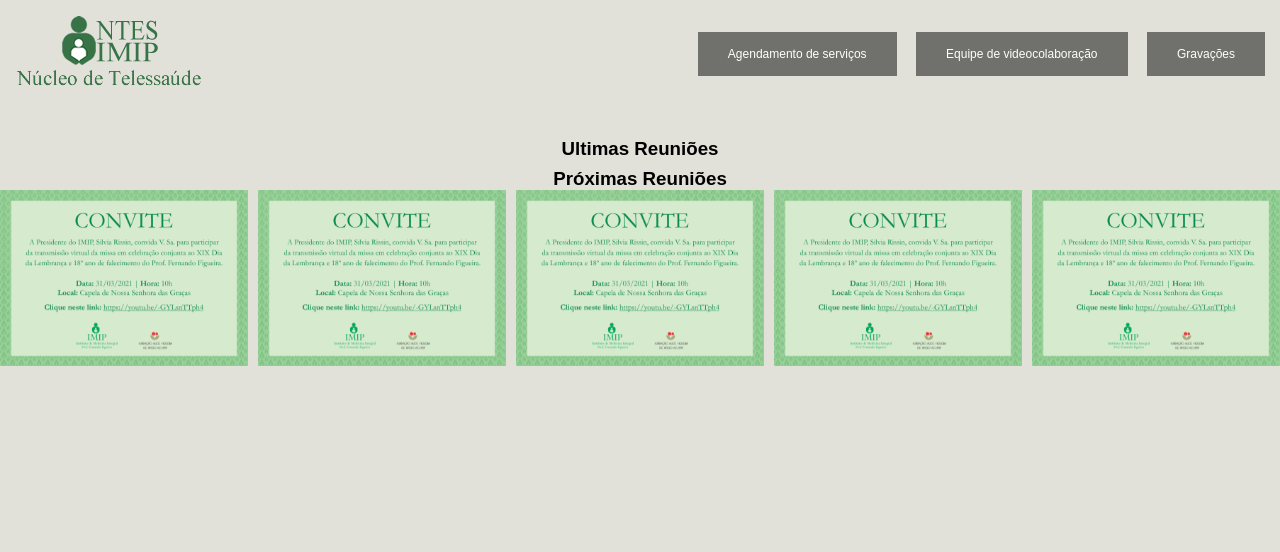
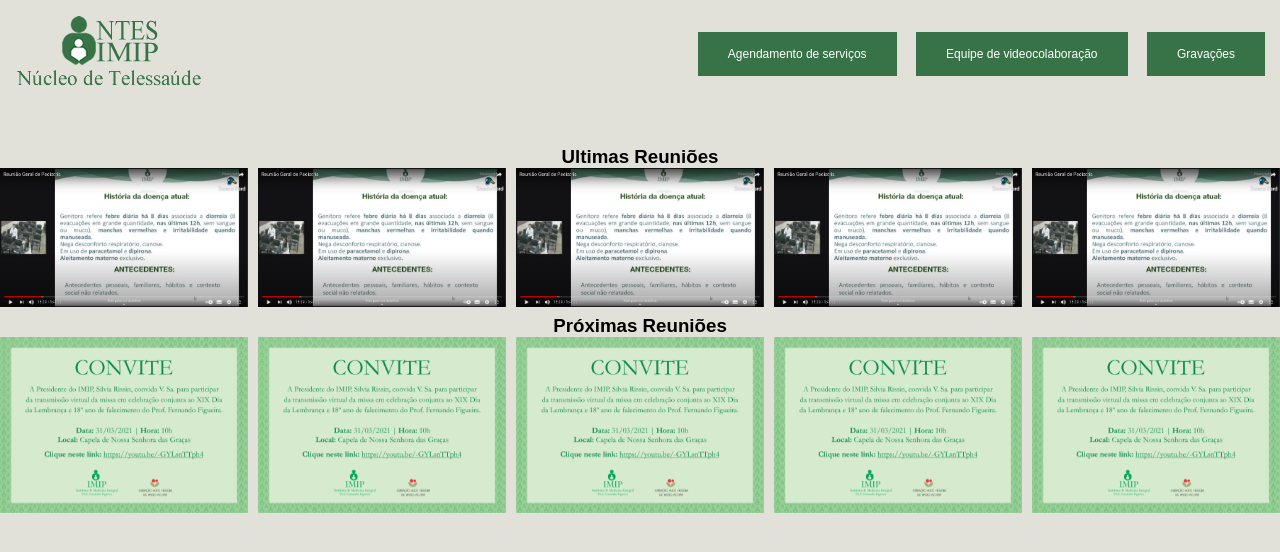
Before and after one commit to humbertoconstantino/ntes, a plain HTML site: page index.html in a window 1280 px wide. Drawn offline with Linux system fonts and the light colour scheme.

Commit message:
Removendo fotos , mudando cor do nav e adicionando carrossel

```diff
--- a/index.html
+++ b/index.html
@@ -22,9 +22,18 @@
         </div>
     </header>
     <div class="container-reunioes">
-    <div class="reunioes">
-        <h3>Ultimas Reuniões</h3>
-    </div>
+
+        <div class="carrossel-ultimas">
+            <h3>Ultimas Reuniões</h3>
+            <div class="owl-carousel owl-theme">
+                <div class="item">
+                    <img class="box-reuniao" src="img/tela.png" alt="">
+                </div>
+
+
+            </div>
+        </div>
+
 
 
     <div class="carrossel-proximas">
--- a/style/main.css
+++ b/style/main.css
@@ -19,7 +19,7 @@ body{
 header nav a{
     text-decoration: none;
     margin-right: 10px;
-    background-color: rgba(0,0,0,.50);
+    background-color: #387347;
     border: none;
     color: white;
     padding: 15px 30px;
@@ -47,7 +47,14 @@ header nav a:hover{
     justify-content: center;
 }
 
-
+.carrossel-ultimas{
+    width: 100%;
+    display: flex;
+    flex-direction: column;
+    justify-content: center;
+    align-items: center;
+    margin-top: 8px;
+}
 
 .carrossel-proximas{
     width: 100%;
```
Also changed, not shown: img/mini1.jpg (deleted), img/mini10.jpg (deleted), img/mini2.jpg (deleted), img/mini3.jpg (deleted), img/mini4.jpg (deleted), img/mini5.jpg (deleted), img/mini6.jpg (deleted), img/mini7.jpg (deleted), img/mini8.jpg (deleted), img/mini9.jpg (deleted), img/tela.png (added).
